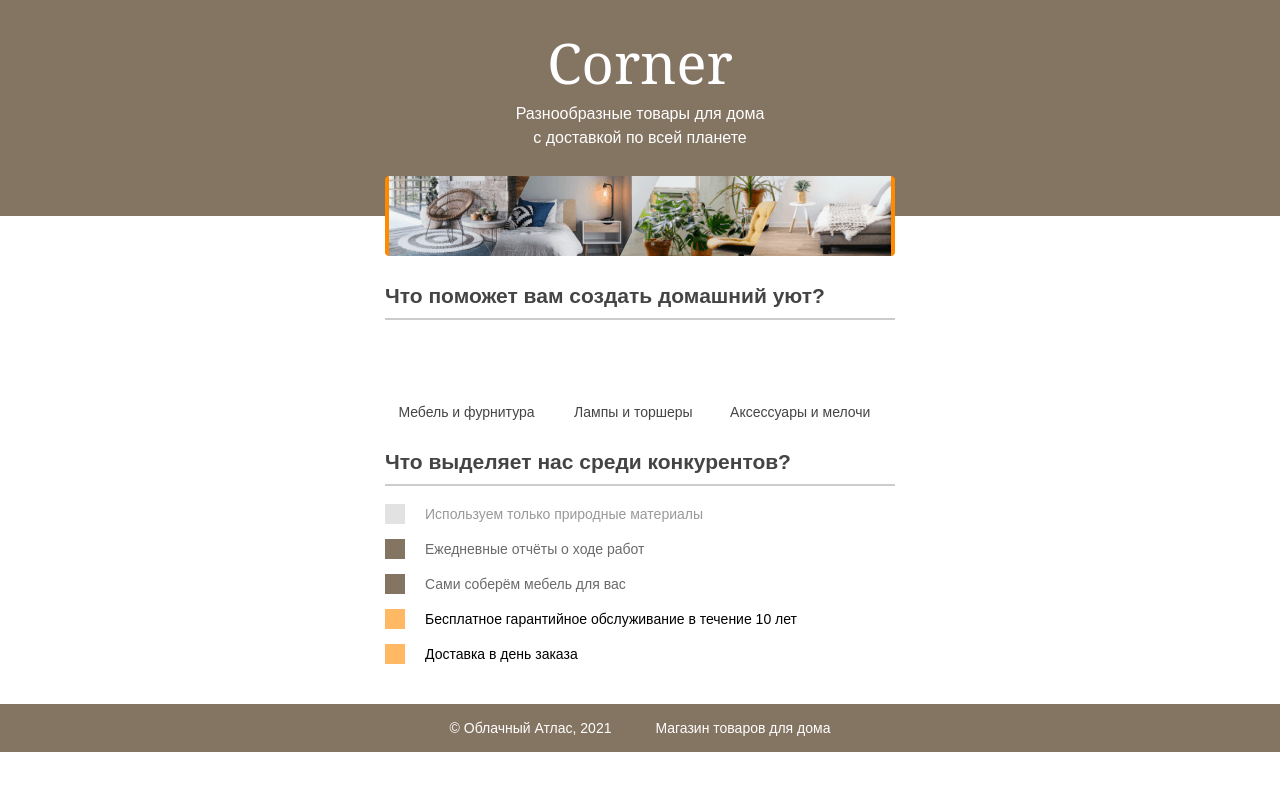
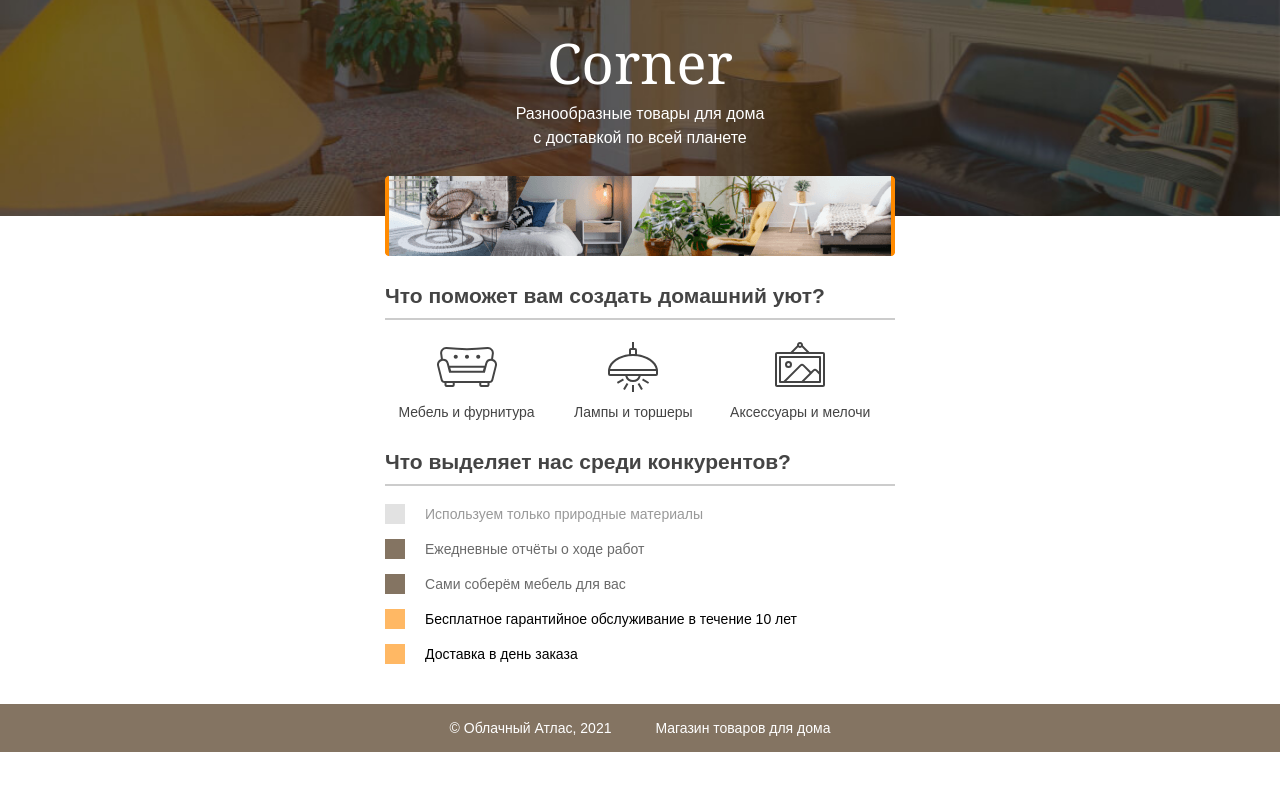
Before and after one commit to QuarkLHC/Corner-, a plain HTML site: page index.html in a window 1280 px wide. Drawn offline with Linux system fonts and the light colour scheme.

Commit message:
Update style.css

```diff
--- a/style.css
+++ b/style.css
@@ -33,7 +33,7 @@ h2 {
   height: 186px;
   margin-bottom: 70px;
   padding-top: 30px;
-  background: #847462 no-repeat center url("img/gloevk-bg.jpg");
+  background: #847462 no-repeat center url("gloevk-bg.jpg");
   background-size: cover;
   color: #ffffff;
 }
@@ -69,17 +69,17 @@ h2 {
 
 .feature-furniture {
   padding-top: 65px;
-  background-image: url("img/furniture.svg");
+  background-image: url("furniture.svg");
 }
 
 .feature-lighting {
   padding-top: 65px;
-  background-image: url("img/lighting.svg");
+  background-image: url("lighting.svg");
 }
 
 .feature-accessories {
   padding-top: 65px;
-  background-image: url("img/accessories.svg");
+  background-image: url("accessories.svg");
 }
 
 .advantages {
```
